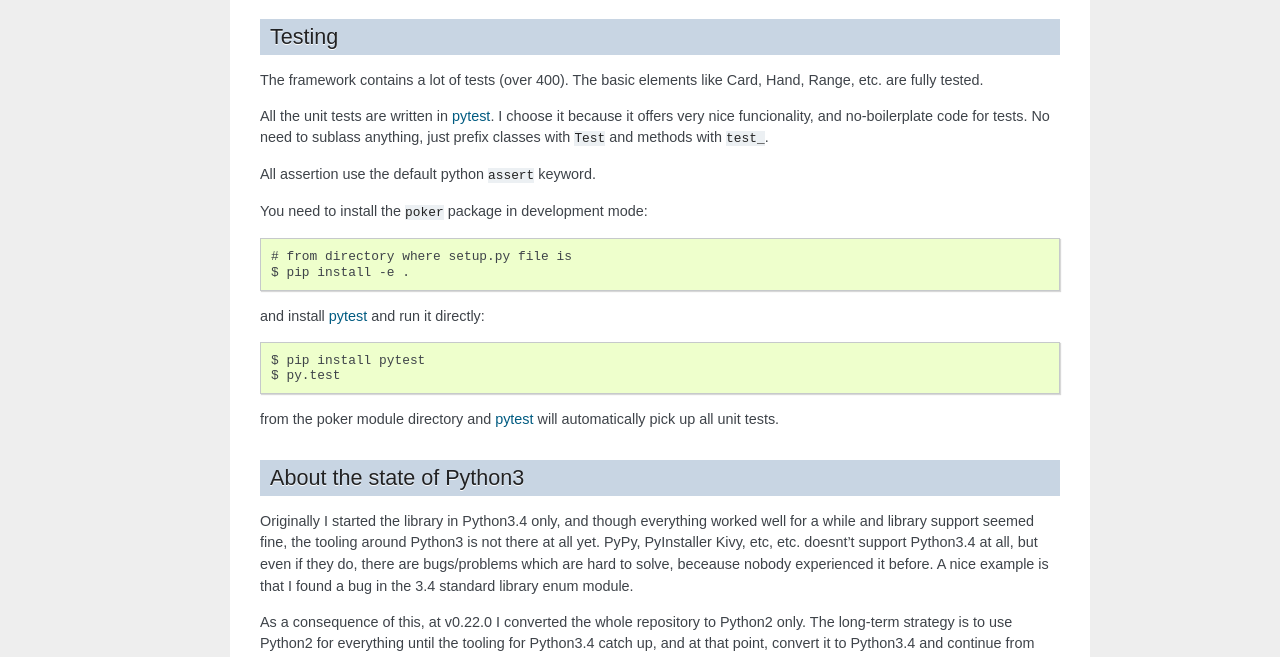
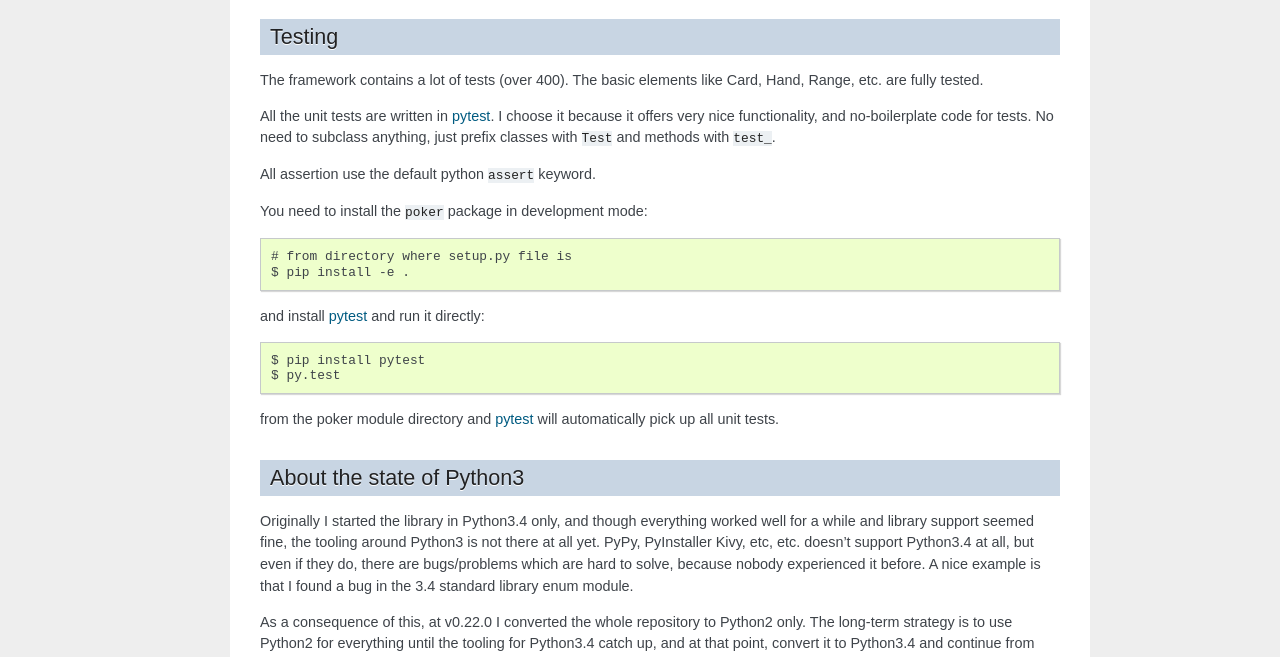
Before and after one commit to pokerregion/poker, a Sphinx documentation site: the page built from docs/development.rst, in a window 1280 px wide and 900 px high, scrolled down 1721 px. Shown: the part 152-809 px from the top of the window. Built offline with Sphinx 7.4.7, drawn with Linux system fonts in a browser that asks for light colours; some of the changed text lies outside the part shown.

Commit message:
Typo fix in development documentation

```diff
--- a/docs/development.rst
+++ b/docs/development.rst
@@ -123,8 +123,8 @@ Testing
 The framework contains a lot of tests (over 400). The basic elements like Card, Hand, Range, etc.
 are fully tested.
 
-All the unit tests are written in `pytest`_. I choose it because it offers very nice funcionality,
-and no-boilerplate code for tests. No need to sublass anything, just prefix classes with ``Test``
+All the unit tests are written in `pytest`_. I choose it because it offers very nice functionality,
+and no-boilerplate code for tests. No need to subclass anything, just prefix classes with ``Test``
 and methods with ``test_``.
 
 All assertion use the default python ``assert`` keyword.
@@ -147,8 +147,8 @@ About the state of Python3
 
 Originally I started the library in Python3.4 only, and though everything worked well for a while and
 library support seemed fine, the tooling around Python3 is not there at all yet. PyPy, PyInstaller
-Kivy, etc, etc. doesnt't support Python3.4 at all, but even if they do, there are bugs/problems which
-are hard to solve, beceause nobody experienced it before. A nice example is that I found a bug in the
+Kivy, etc, etc. doesn't support Python3.4 at all, but even if they do, there are bugs/problems which
+are hard to solve, because nobody experienced it before. A nice example is that I found a bug in the
 3.4 standard library enum module.
 
 As a consequence of this, at v0.22.0 I converted the whole repository to Python2 only. The long-term
```
Also changed, not shown: other parts of docs/development.rst (+1 -1 lines).
